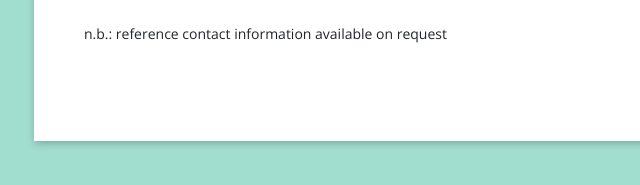
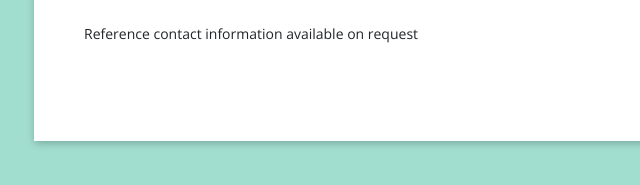
Before and after one commit to Nkromer/nicolas.github.io, a plain HTML site: page index.html in a window 1280 px wide. Shown: the part 2123-2308 px from the top of the page, 36-676 px from the left. Drawn offline with nearby package versions, Linux system fonts and the light colour scheme.

Commit message:
update cv

```diff
--- a/css/main.css
+++ b/css/main.css
@@ -99,6 +99,7 @@ h1, h2, h3, h4, h5 {
     font-weight: bold !important;
     font-family: "Lato", "Helvetica neue", Helvetica, Arial, sans-serif !important;
 }
+
 p {
      font-family: "Open Sans", "Helvetica neue", Helvetica, Arial, sans-serif !important;
 }
--- a/index.html
+++ b/index.html
@@ -197,7 +197,7 @@
 					</div>
 				</div>
 				<br />
-				<p><small>n.b.: reference contact information available on request</small></p>
+				<p><small>Reference contact information available on request</small></p>
 
 				<a href="#" id="back-to-top" title="Back to top">&uarr;</a>
 
```
